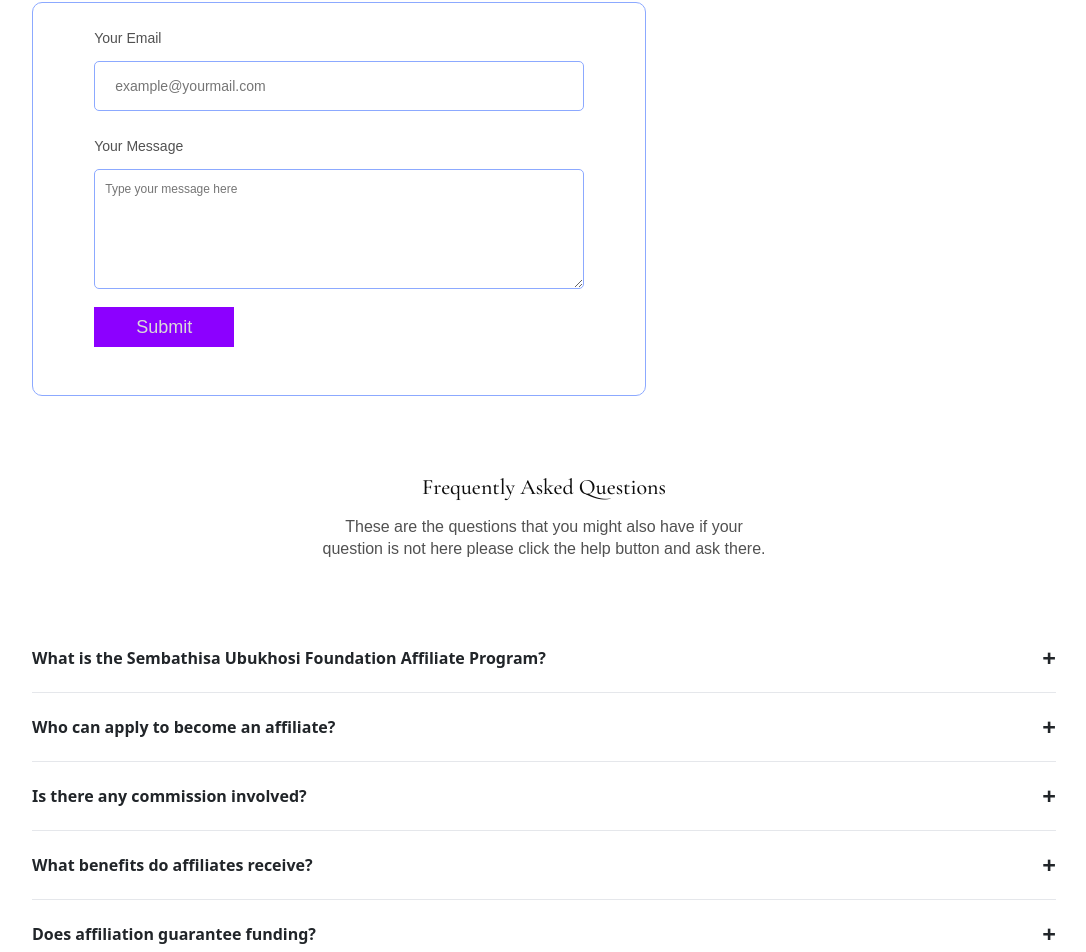
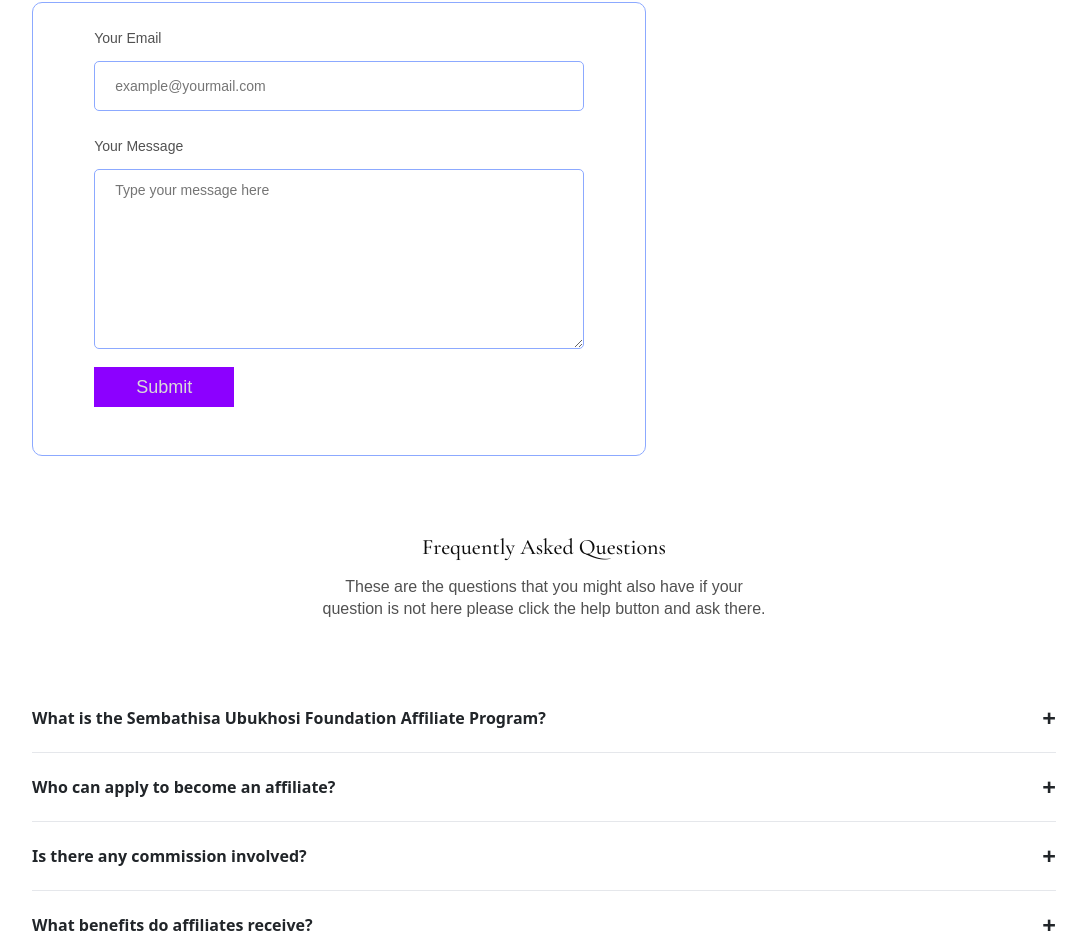
Before and after one commit to siyabongasamkelo/sembathisa, a React (Create React App) app in the folder client/sembathisa/: page / in a window 1280 px wide. Shown: the part 3818-4770 px from the top of the page, without its empty margins (96-1182 px from the left). Built offline with nearby package versions, Linux system fonts and the light colour scheme; a web font is replaced by a local one.

Commit message:
style: made form text area responsive to mobile devices

```diff
--- a/client/sembathisa/src/components/common/FormTextArea.js
+++ b/client/sembathisa/src/components/common/FormTextArea.js
@@ -7,8 +7,13 @@
   border: 1px solid #8ca9ff;
   border-radius: 5px;
   color: ${(props) => props.theme.colors.textSecondary};
-  padding-left: 10px;
+  padding-left: 20px;
   padding-top: 10px;
   font-size: 12px;
   font-family: "Kantumruy Pro", sans-serif;
+
+  @media only screen and (min-width: 240px) {
+    height: 180px;
+    font-size: 14px;
+  }
 `;
```
